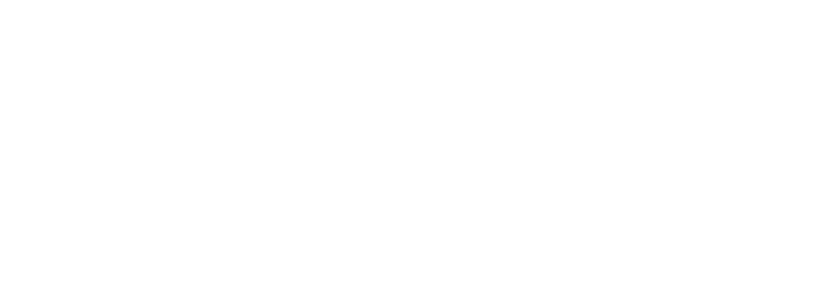
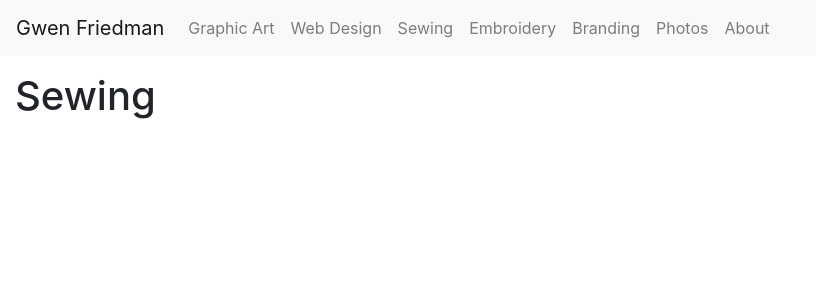
Before and after one commit to gwenfriedman/gwenfportfolio, a React (Create React App) app: page /sewing in a window 1280 px wide. Shown: the top 300 px of the page, without its empty margins (0-816 px from the left). Built offline with nearby package versions, Linux system fonts and the light colour scheme.

Commit message:
added all routing

```diff
--- a/package.json
+++ b/package.json
@@ -11,7 +11,8 @@
     "react-browser-router": "^2.1.2",
     "react-dom": "^16.12.0",
     "react-router-dom": "^5.1.2",
-    "react-scripts": "3.3.0"
+    "react-scripts": "3.3.0",
+    "reactstrap": "^8.2.0"
   },
   "scripts": {
     "start": "react-scripts start",
--- a/src/App.js
+++ b/src/App.js
@@ -2,10 +2,17 @@ import React from 'react';
 import logo from './logo.svg';
 import './App.css';
 import GraphicArt from './components/GraphicArt.js'
+import Home from './components/Home.js'
+import WebDesign from './components/WebDesign.js'
+
+import About from './components/About.js'
+import Branding from './components/Branding.js'
+import Embroidery from './components/Embroidery.js'
+import Photos from './components/Photos.js'
+import Sewing from './components/Sewing.js'
+
 import '../node_modules/bootstrap/dist/css/bootstrap.css';
 import {BrowserRouter as Router, Route} from "react-router-dom";
-
-
 
 function App() {
 
@@ -13,30 +20,30 @@ function App() {
   	<Router>
 	    <div>
 	        <Route exact path='/'
-        	 component={GraphicArt}/>
+        	 component={Home}/>
+
+            <Route exact path='/graphicart'
+             component={GraphicArt}/>
+
+             <Route exact path='/webdesign'
+              component={WebDesign}/>
+
+              <Route exact path='/about'
+               component={About}/>
+
+               <Route exact path='/branding'
+                component={Branding}/>
+
+               <Route exact path='/embroidery'
+                component={Embroidery}/>
+
+                <Route exact path='/photography'
+                 component={Photos}/>
+
+                 <Route exact path='/sewing'
+                   component={Sewing}/>
         </div>
     </Router>
   )
 }
-
-//  return (
-//    <div className="App">
-//      <header className="App-header">
-//        <img src={logo} className="App-logo" alt="logo" />
-//        <p>
-//          Edit <code>src/App.js</code> and save to reload.
-//        </p>
-//        <a
-//          className="App-link"
-//          href="https://reactjs.org"
-//          target="_blank"
-//          rel="noopener noreferrer"
-//        >
-//          Learn React
-//        </a>
-//      </header>
-//    </div>
-//  );
-//}
-
 export default App;
--- /dev/null
+++ b/src/components/About.js
@@ -0,0 +1,15 @@
+import React from 'react';
+import Home from './Home.js'
+
+
+class About extends React.Component {
+ render() { return(
+    <div>
+        <Home/>
+
+       <h1 className="container-fluid mt-3">About</h1>
+   </div>
+   )
+ }
+}
+export default About;
--- /dev/null
+++ b/src/components/Branding.js
@@ -0,0 +1,15 @@
+import React from 'react';
+import Home from './Home.js'
+
+
+class Branding extends React.Component {
+ render() { return(
+    <div>
+        <Home/>
+
+       <h1 className="container-fluid mt-3">Branding</h1>
+   </div>
+   )
+ }
+}
+export default Branding;
--- /dev/null
+++ b/src/components/Embroidery.js
@@ -0,0 +1,15 @@
+import React from 'react';
+import Home from './Home.js'
+
+
+class Embroidery extends React.Component {
+ render() { return(
+    <div>
+        <Home/>
+
+       <h1 className="container-fluid mt-3">Embroidery</h1>
+   </div>
+   )
+ }
+}
+export default Embroidery;
--- a/src/components/GraphicArt.js
+++ b/src/components/GraphicArt.js
@@ -1,8 +1,15 @@
 import React from 'react';
+import Home from './Home.js'
+
 
 class GraphicArt extends React.Component {
  render() { return(
-   <h1>Graphic Art</h1>)
+    <div>
+        <Home/>
+
+       <h1 className="container-fluid mt-3">Graphic Art</h1>
+   </div>
+   )
  }
 }
 export default GraphicArt;
--- /dev/null
+++ b/src/components/Home.js
@@ -0,0 +1,64 @@
+import React, { useState } from 'react';
+import {
+  Collapse,
+  Navbar,
+  NavbarToggler,
+  NavbarBrand,
+  Nav,
+  NavItem,
+  NavLink,
+  UncontrolledDropdown,
+  DropdownToggle,
+  DropdownMenu,
+  DropdownItem,
+  NavbarText
+} from 'reactstrap';
+
+const Header = (props) => {
+  const [isOpen, setIsOpen] = useState(false);
+
+  const toggle = () => setIsOpen(!isOpen);
+
+  return (
+    <div>
+      <Navbar color="light" light expand="md">
+        <NavbarBrand href="/">Gwen Friedman</NavbarBrand>
+        <NavbarToggler onClick={toggle} />
+        <Collapse isOpen={isOpen} navbar>
+          <Nav className="mr-auto" navbar>
+            <NavItem>
+              <NavLink href="/graphicart/">Graphic Art</NavLink>
+            </NavItem>
+
+            <NavItem>
+              <NavLink href="/webdesign/">Web Design</NavLink>
+            </NavItem>
+
+            <NavItem>
+              <NavLink href="/sewing/">Sewing</NavLink>
+            </NavItem>
+
+            <NavItem>
+              <NavLink href="/Embroidery/">Embroidery</NavLink>
+            </NavItem>
+
+            <NavItem>
+              <NavLink href="/branding/">Branding</NavLink>
+            </NavItem>
+
+            <NavItem>
+              <NavLink href="/photography/">Photos</NavLink>
+            </NavItem>
+
+            <NavItem>
+              <NavLink href="/about/">About</NavLink>
+            </NavItem>
+
+          </Nav>
+        </Collapse>
+      </Navbar>
+    </div>
+  );
+}
+
+export default Header;
--- /dev/null
+++ b/src/components/Photos.js
@@ -0,0 +1,15 @@
+import React from 'react';
+import Home from './Home.js'
+
+
+class Photos extends React.Component {
+ render() { return(
+    <div>
+        <Home/>
+
+       <h1 className="container-fluid mt-3">Photography</h1>
+   </div>
+   )
+ }
+}
+export default Photos;
--- /dev/null
+++ b/src/components/Sewing.js
@@ -0,0 +1,15 @@
+import React from 'react';
+import Home from './Home.js'
+
+
+class Sewing extends React.Component {
+ render() { return(
+    <div>
+        <Home/>
+
+       <h1 className="container-fluid mt-3">Sewing</h1>
+   </div>
+   )
+ }
+}
+export default Sewing;
--- /dev/null
+++ b/src/components/WebDesign.js
@@ -0,0 +1,15 @@
+import React from 'react';
+import Home from './Home.js'
+
+
+class WebDesign extends React.Component {
+ render() { return(
+    <div>
+        <Home/>
+
+       <h1 className="container-fluid mt-3">Web Design</h1>
+   </div>
+   )
+ }
+}
+export default WebDesign;
```
Also changed, not shown: 1 other file (tests, documents, lock files or other folders).
